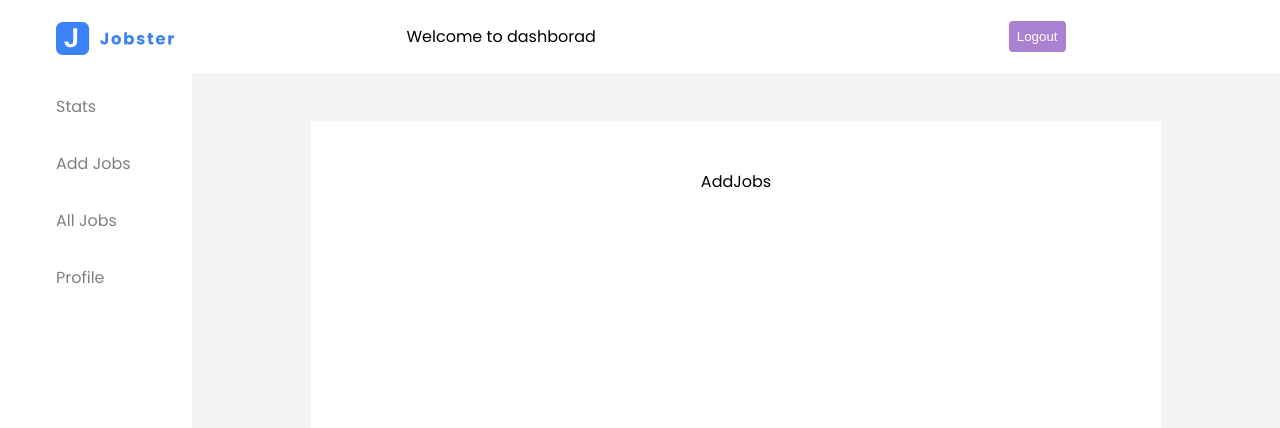
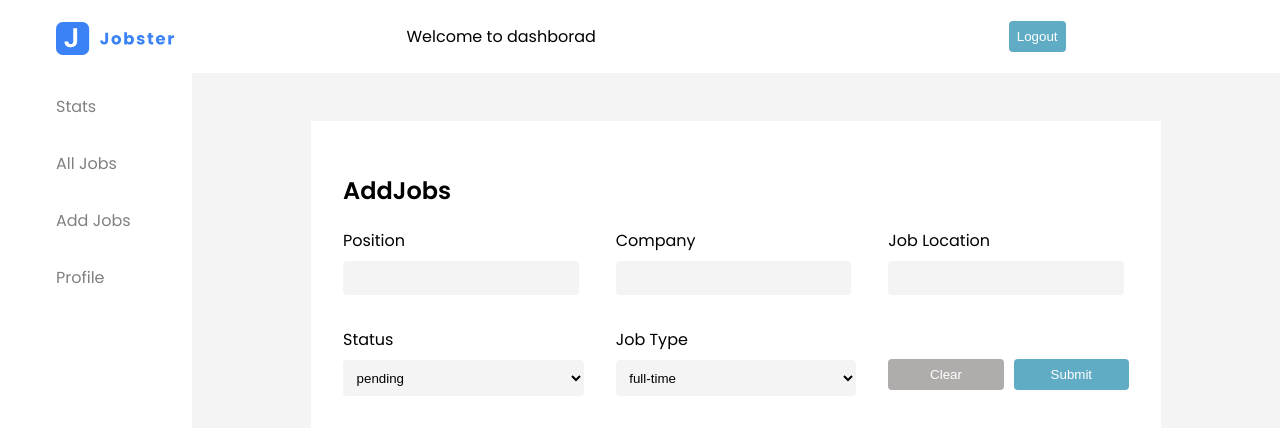
Before and after one commit to mharham75/Jobster, a React (Create React App) app: page /dashboard/addjob in a window 1280 px wide. Shown: the top 428 px of the page. Built offline with nearby package versions, Linux system fonts and the light colour scheme.

Commit message:
added forms

```diff
--- a/src/dashboard/Dashboard.jsx
+++ b/src/dashboard/Dashboard.jsx
@@ -3,7 +3,7 @@ import {
   getUserFromLocalStorage,
   removeUserFromLocalStorage,
 } from "../utils/localStorage";
-import logo from '../assets/images/logo.svg'
+import logo from "../assets/images/logo.svg";
 
 //styles
 import "./dashboard.scss";
@@ -28,10 +28,10 @@ const Dashboard = () => {
             <Link to="/dashboard">Stats</Link>
           </li>
           <li>
-            <Link to="/dashboard/addjob">Add Jobs</Link>
+            <Link to="/dashboard/alljobs">All Jobs</Link>
           </li>
           <li>
-            <Link to="/dashboard/alljobs">All Jobs</Link>
+            <Link to="/dashboard/addjob">Add Jobs</Link>
           </li>
           <li>
             <Link to="/dashboard/profile">Profile</Link>
--- a/src/dashboard/add-jobs/AddJobs.jsx
+++ b/src/dashboard/add-jobs/AddJobs.jsx
@@ -1,9 +1,51 @@
-
 //styles
-import './addJobs.scss'
+import "./addJobs.scss";
 
 const AddJobs = () => {
-    return <p>AddJobs</p>
-}
+  return (
+    <div className="add-jobs">
+      <h2>AddJobs</h2>
+      <form className="add-job-form">
+        <div>
+          <label htmlFor="position">Position</label>
+          <input id="position" name="position" />
+        </div>
+        <div>
+          <label htmlFor="company">Company</label>
+          <input id="company" name="company" />
+        </div>
+        <div>
+          <label htmlFor="jobloction">Job Location</label>
+          <input id="jobloction" name="jobloction" />
+        </div>
+        <div>
+          <label htmlFor="status">Status</label>
+          <select id="status">
+            <option>pending</option>
+            <option>interview</option>
+            <option>declined</option>
+          </select>
+        </div>
+        <div>
+          <label htmlFor="job-type">Job Type</label>
+          <select id="job-type">
+            <option>full-time</option>
+            <option>part-time</option>
+            <option>remote</option>
+            <option>internship</option>
+          </select>
+        </div>
+        <div className="btn-grp">
+          <button type="reset" className="clear-btn">
+            Clear
+          </button>
+          <button type="submit" className="submit-btn">
+            Submit
+          </button>
+        </div>
+      </form>
+    </div>
+  );
+};
 
-export default AddJobs
+export default AddJobs;
--- a/src/dashboard/add-jobs/addJobs.scss
+++ b/src/dashboard/add-jobs/addJobs.scss
@@ -0,0 +1,68 @@
+.add-jobs{
+
+    h2{
+        font-weight: 600;
+        text-align: start;
+    }
+
+    .add-job-form{
+        display: grid;
+        grid-template-columns: 1fr 1fr 1fr;
+        gap: 2rem;
+
+        label,input,select{
+            display: block;
+        }
+
+        label{
+            margin-bottom: 8px;
+            text-align: start;
+        }
+
+        input,select{
+            background-color: #f4f4f4;
+            border: none;
+            outline: none;
+            padding: 0.6rem;
+            border-radius: 4px;
+            width: 100%;
+        }
+
+        input{
+            width:90%;
+        }
+
+        select{
+            width: 100%;
+        }
+
+        .btn-grp{
+            display: flex;
+            align-items: center;
+            justify-content: space-around;
+            gap: 10px;
+            margin-top: 25px;
+
+            button{
+                color: #fff;
+                padding: 0.5rem;
+                border: none;
+                cursor: pointer;
+                width: 50%;
+                border-radius: 4px;
+
+                &:hover{
+                    opacity: 0.6;
+                }
+            }
+
+            .clear-btn{
+                background-color: rgb(175, 172, 172);
+            }
+
+            .submit-btn{
+                background-color: rgb(96, 172, 196);
+            }
+        }
+    }
+}
--- a/src/dashboard/all-jobs/AllJobs.jsx
+++ b/src/dashboard/all-jobs/AllJobs.jsx
@@ -1,9 +1,56 @@
+
+//components
+import JobsContainer from "../jobs-component/JobsContainer";
 
 //styles
-import './allJobs.scss'
+import "./allJobs.scss";
 
 const AllJobs = () => {
-    return <p>AllJobs</p>
-}
+  return (
+    <>
+      <div className="add-jobs">
+        <h2>Search Form</h2>
+        <form className="add-job-form">
+          <div>
+            <label htmlFor="search">Search</label>
+            <input id="search" name="search" />
+          </div>
+          <div>
+            <label htmlFor="status">Status</label>
+            <input id="status" name="status" />
+          </div>
+          <div>
+            <label htmlFor="job">Type</label>
+            <select id="job">
+              <option>full-time</option>
+              <option>part-time</option>
+              <option>remote</option>
+              <option>internship</option>
+            </select>
+          </div>
+          <div>
+            <label htmlFor="sort">Sort</label>
+            <select id="sort">
+              <option>latest</option>
+              <option>oldest</option>
+              <option>a-z</option>
+              <option>z-a</option>
+            </select>
+          </div>
+          <div className="btn-grp">
+            <button
+              type="reset"
+              className="clear-btn"
+              style={{ width: "100%" }}
+            >
+              Clear Filters
+            </button>
+          </div>
+        </form>
+      </div>
+      {/* <JobsContainer /> */}
+    </>
+  );
+};
 
-export default AllJobs
+export default AllJobs;
--- a/src/dashboard/dashboard.scss
+++ b/src/dashboard/dashboard.scss
@@ -42,7 +42,7 @@
             padding: 0.5rem;
 
             .logout-btn {
-                background-color: rgb(171, 130, 210);
+                background-color:  rgb(96, 172, 196);
                 border: none;
                 border-radius: 4px;
                 color: #fff;
--- /dev/null
+++ b/src/dashboard/jobs-component/JobsContainer.jsx
@@ -0,0 +1,13 @@
+//styles
+import './jobsContainer.scss'
+
+const JobsContainer = () => {
+    return (
+        <div className="jobs-container">
+            <p>Job 1</p>
+            <p>Job 2</p>
+        </div>
+    )
+}
+
+export default JobsContainer
--- /dev/null
+++ b/src/dashboard/jobs-component/jobsContainer.scss
@@ -0,0 +1,7 @@
+.jobs-container{
+    background-color: yellow;
+    display: grid;
+    grid-template-columns: 1fr 1fr;
+    gap: 200px;
+    padding: 4rem;
+}
--- a/src/dashboard/profile/profile.scss
+++ b/src/dashboard/profile/profile.scss
@@ -30,7 +30,7 @@
 
         .save-btn {
             padding: 0.5rem;
-            background-color: burlywood;
+            background-color:  rgb(96, 172, 196);
             color: #fff;
             border: none;
             border-radius: 4px;
```
Lines whose indentation alone changed are shown as unchanged.
